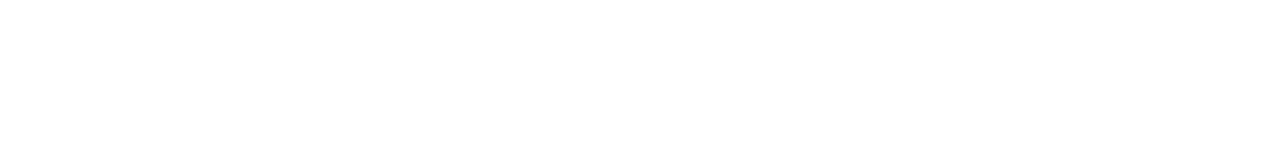
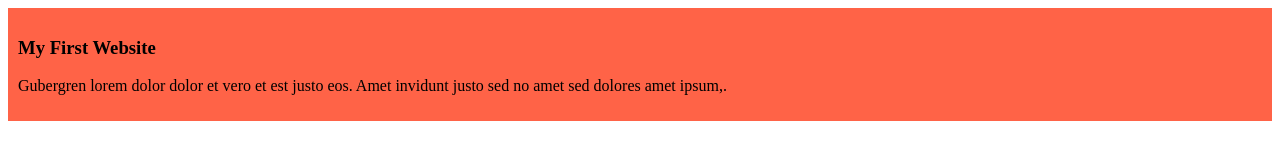
Before and after one commit to Sunjida-Srijoni/my-first-website, a plain HTML site: page index.html in a window 1280 px wide. Drawn offline with Linux system fonts and the light colour scheme.

Commit message:
added the first blog

```diff
--- a/index.html
+++ b/index.html
@@ -4,8 +4,18 @@
     <meta charset="UTF-8">
     <meta name="viewport" content="width=device-width, initial-scale=1.0">
     <title>my first website</title>
+    <style>
+        div{
+            background-color: tomato;
+            padding: 10px;
+        }
+    </style>
 </head>
 <body>
+    <div>
+        <h3> My First Website</h3>
+        <p>Gubergren lorem dolor dolor et vero et est justo eos. Amet invidunt justo sed no amet sed dolores amet ipsum,.</p>
+    </div>
 
 </body>
 </html>
```
